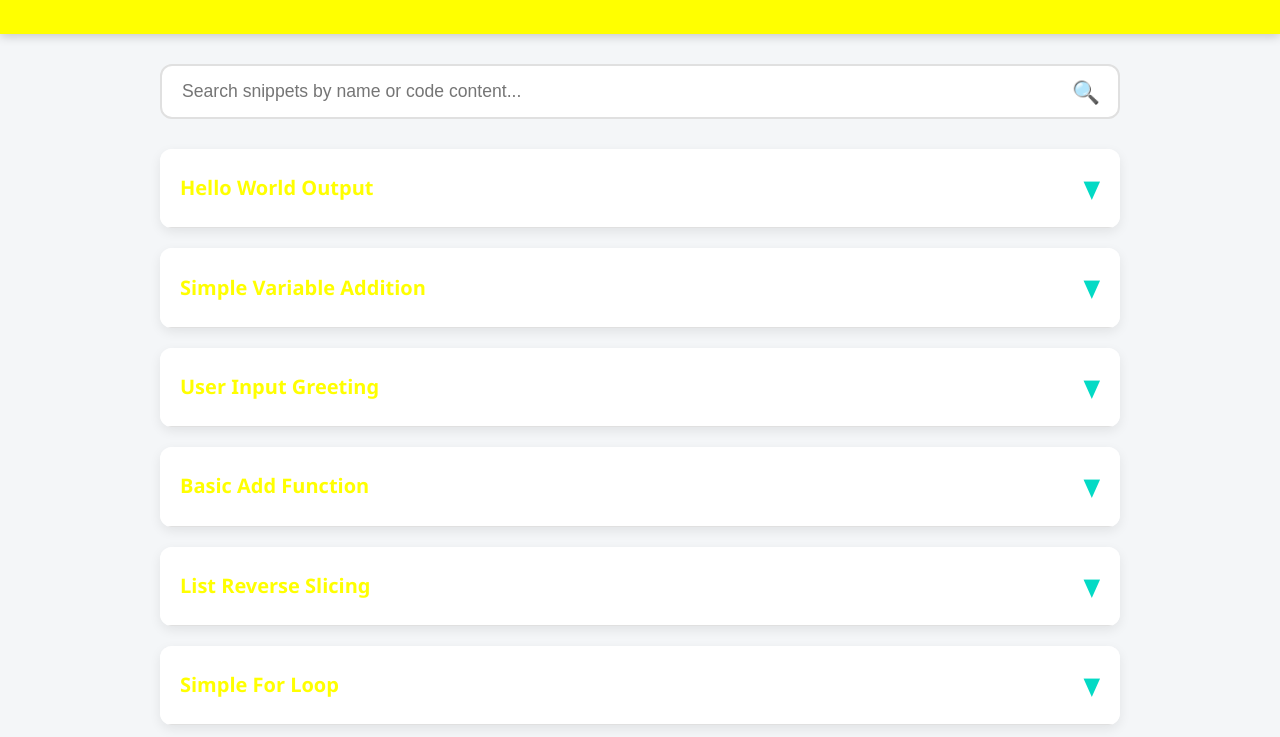
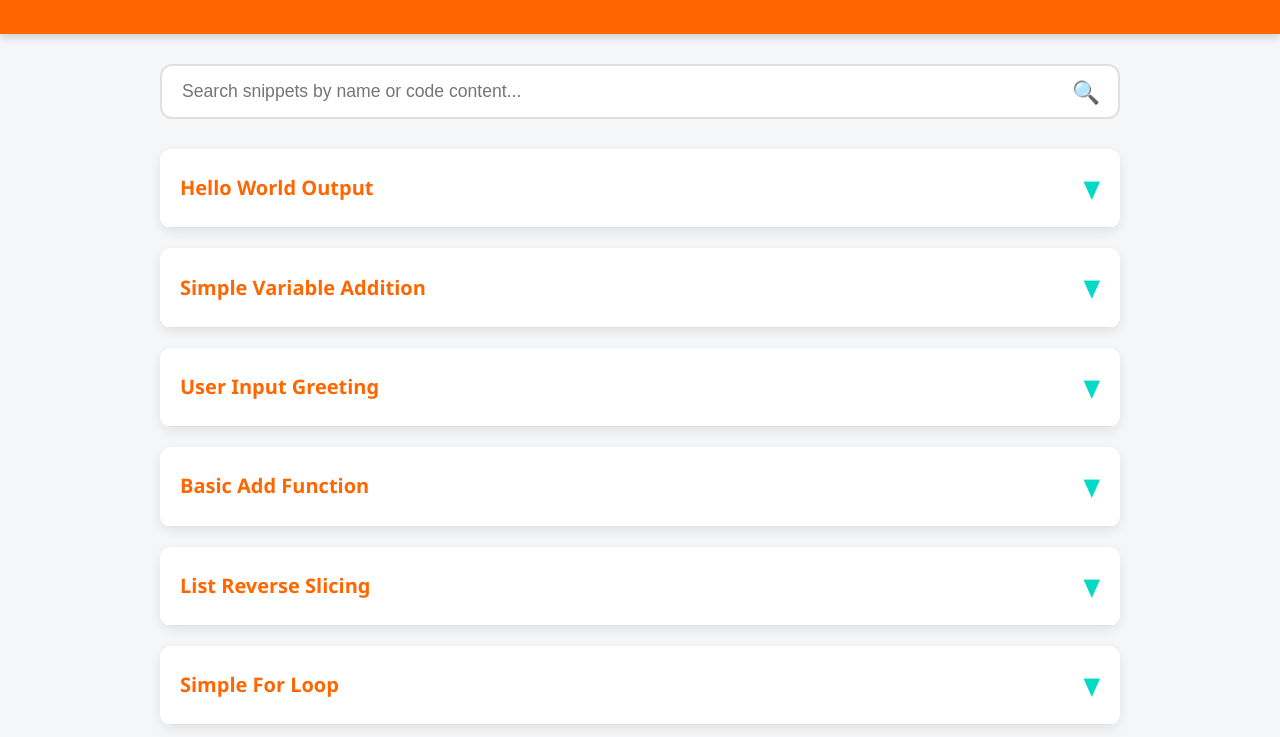
Before and after one commit to tiwut/Get-Code, a plain HTML site: page Python/index.html in a window 1280 px wide. Shown: the part 115-852 px from the top of the page. Drawn offline with nearby package versions, Linux system fonts and the light colour scheme; no server answers.

Commit message:
Update style.css

```diff
--- a/Python/style.css
+++ b/Python/style.css
@@ -1,5 +1,5 @@
 :root {
-    --primary-color: #ffff00; /* Deep Purple */
+    --primary-color: #ff6600; /* Deep Purple */
     --secondary-color: #03dac5; /* Teal */
     --background-color: #f4f6f8;
     --card-background: #ffffff;
```
